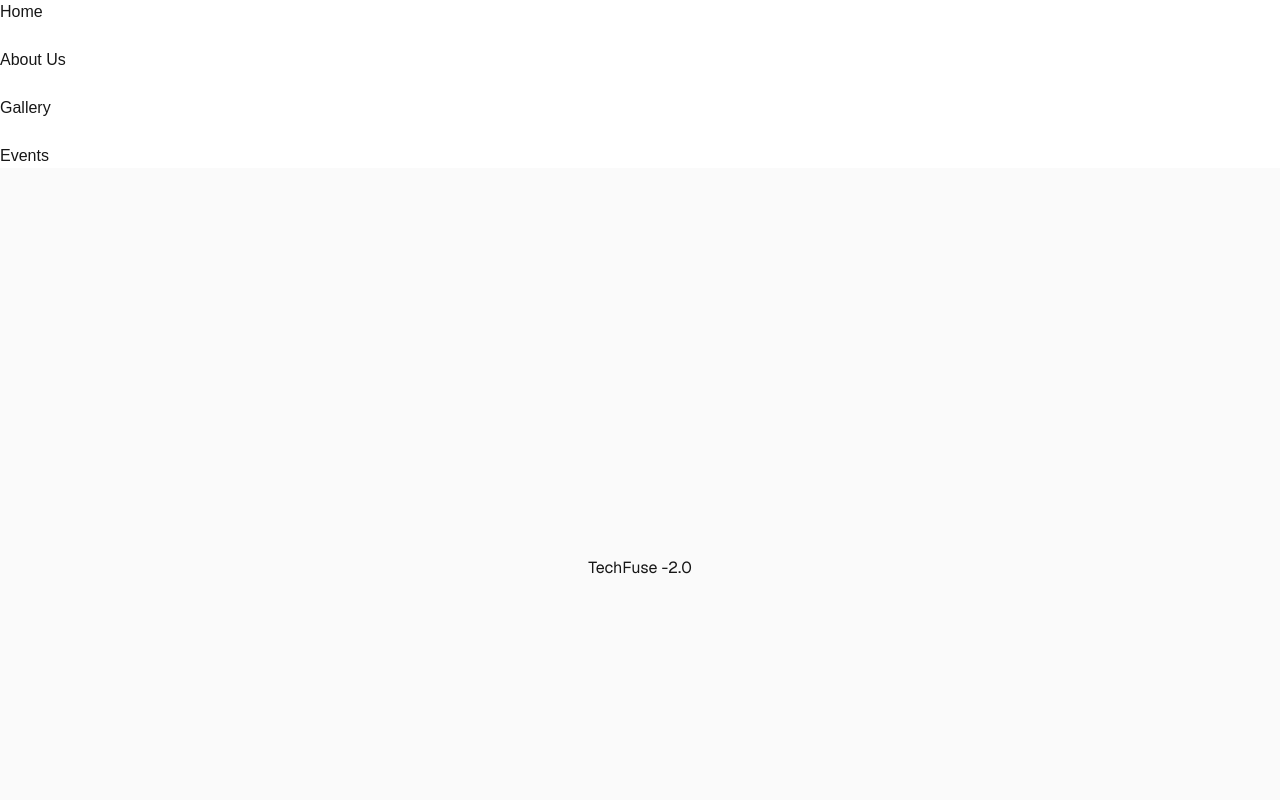
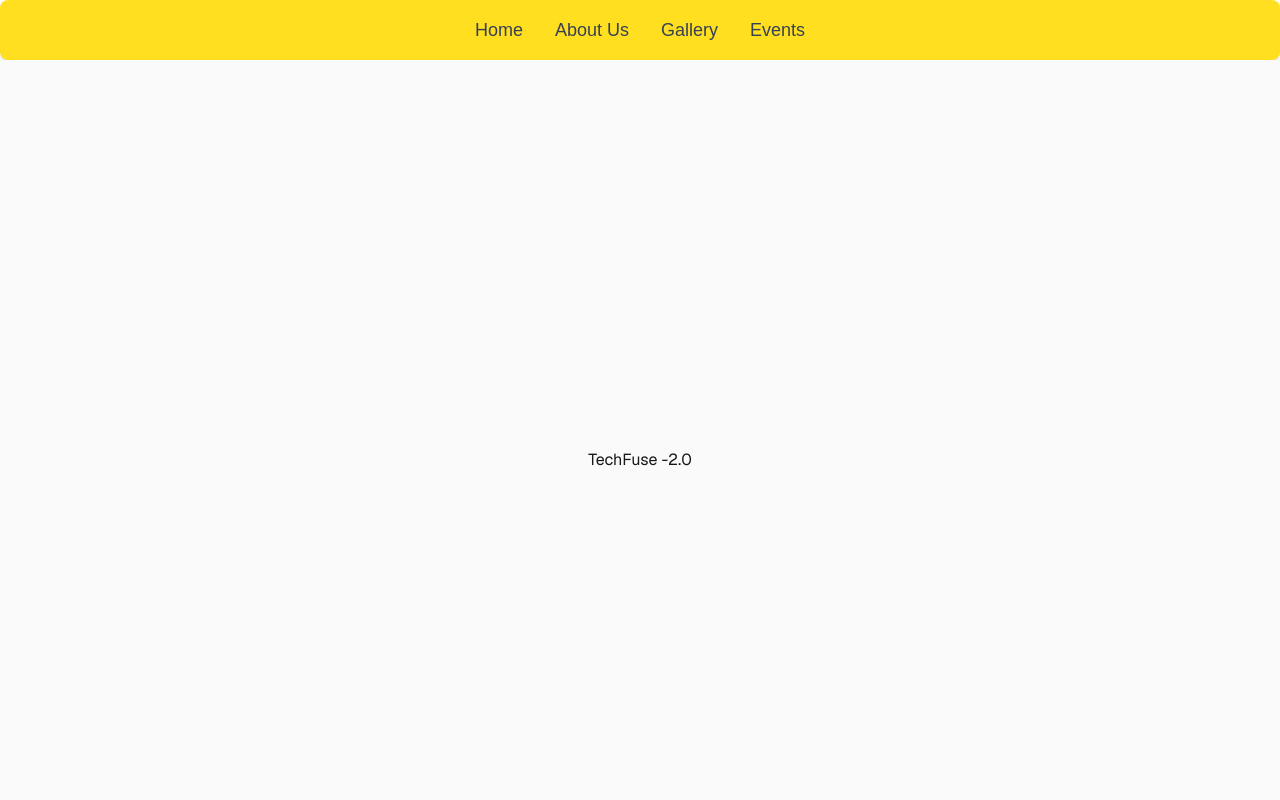
Before and after one commit to IEEE-SB-RIT/TechFuse-2.0, a Next.js app: page / in a window 1280 px wide. Shown: the top 800 px of the page. Built offline with nearby package versions, Linux system fonts and the light colour scheme.

Commit message:
header style improvement

```diff
--- a/src/components/header.tsx
+++ b/src/components/header.tsx
@@ -3,11 +3,19 @@ import Link from "next/link";
 
 function Header() {
     return (
-        <div className="flex flex-col items-center gap-6 text-center sm:items-start sm:text-left">
-            <Link href="/">Home</Link>
-            <Link href="/about-us">About Us</Link>
-            <Link href="/gallery">Gallery</Link>
-            <Link href="/events">Events</Link>
+        <div className="flex flex-row items-center justify-center p-4 bg-yellow-300 rounded-lg shadow-md space-x-8 text-lg font-medium">
+            <Link href="/" className="text-gray-700 hover:text-blue-600 transition duration-300">
+                Home
+            </Link>
+            <Link href="/about-us" className="text-gray-700 hover:text-blue-600 transition duration-300">
+                About Us
+            </Link>
+            <Link href="/gallery" className="text-gray-700 hover:text-blue-600 transition duration-300">
+                Gallery
+            </Link>
+            <Link href="/events" className="text-gray-700 hover:text-blue-600 transition duration-300">
+                Events
+            </Link>
         </div>
     );
 }
```
